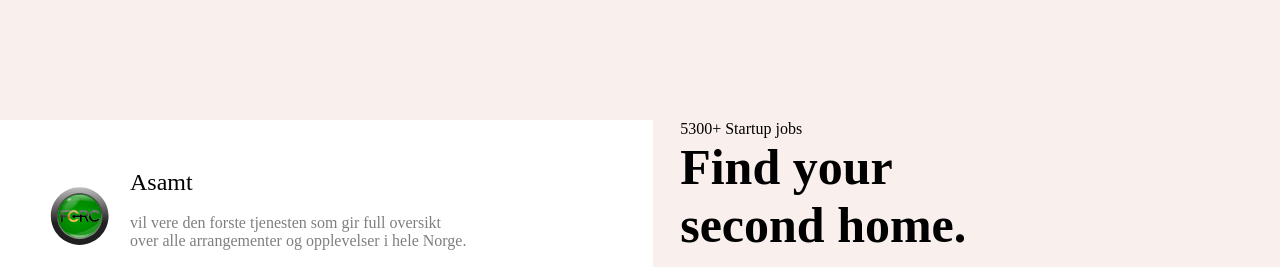
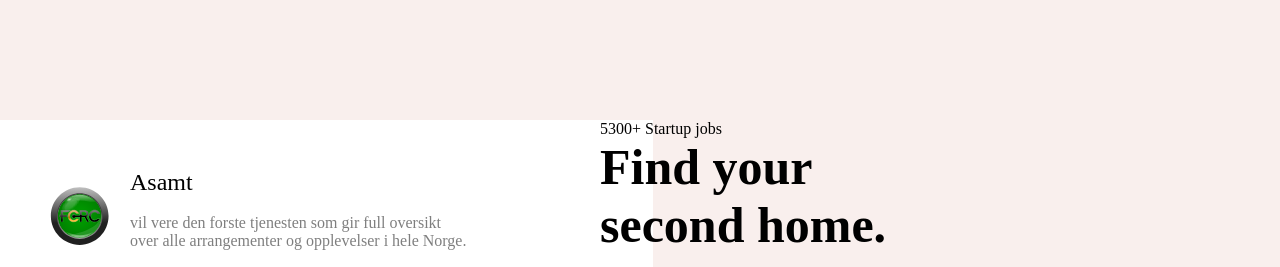
Before and after one commit to aarynverma/flex_sample, a plain HTML site: page index.html in a window 1280 px wide. Shown: the part 2520-2787 px from the top of the page. Drawn offline with Linux system fonts and the light colour scheme.

Commit message:
Fixed the alignment issue

```diff
--- a/style.css
+++ b/style.css
@@ -204,7 +204,7 @@ h2 {
 }
 
 .text_align {
-  margin-left: -600px;
+  margin-left: -680px;
 }
 
 .pic_align {
```
Also changed, not shown: index.html (+1 -1 lines).
